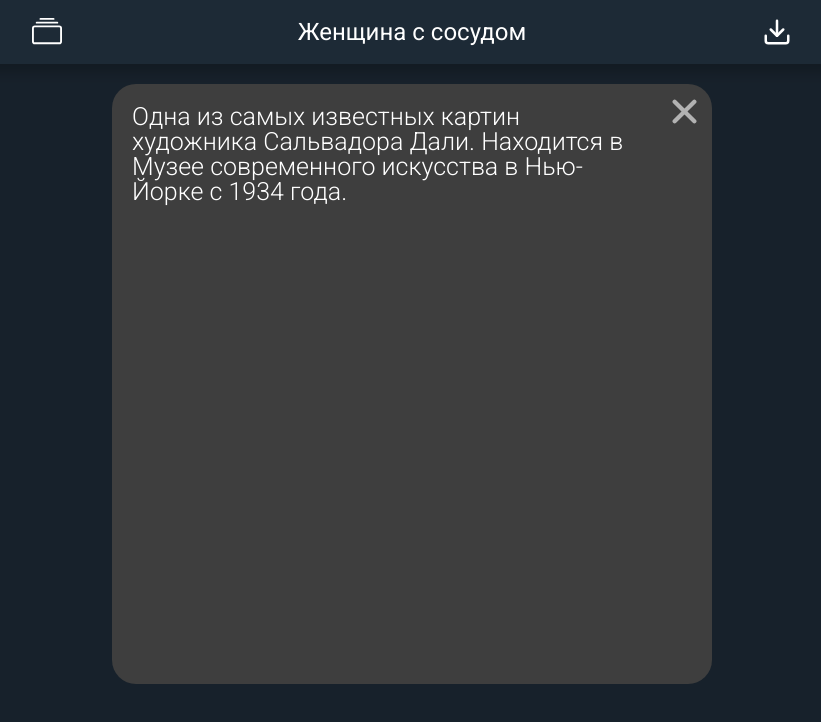
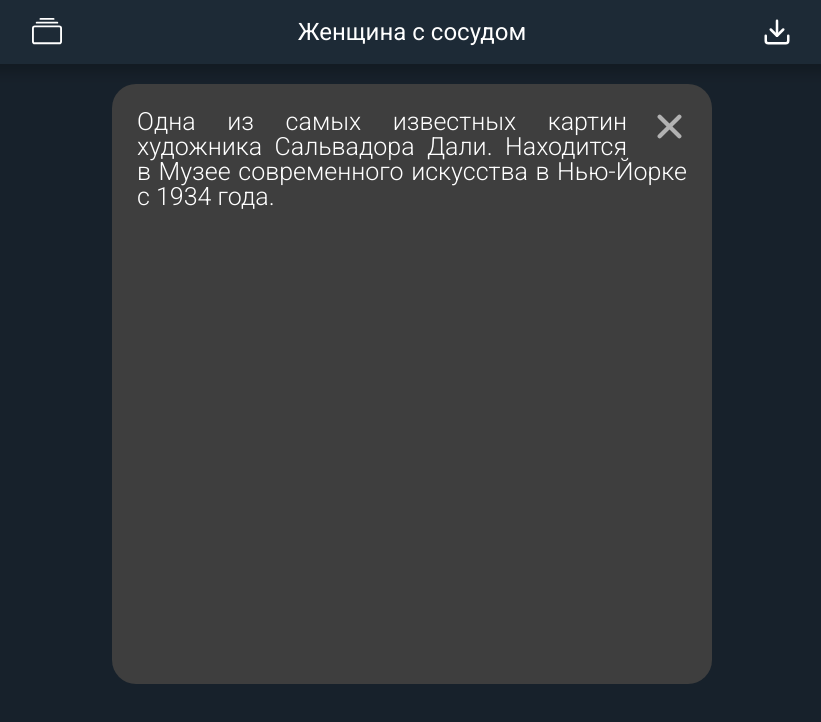
Before and after one commit to toqsukr/RPS-Frontend, a React (Vite) app: page / in a window 1280 px wide. Both pictures are taken after a click on the icon 912 px from the left and 111 px from the top of the page. Shown: the top 722 px of the page, without its empty margins (228-1049 px from the left). Built offline with nearby package versions, Linux system fonts and the light colour scheme.

Commit message:
added card description scroll

```diff
--- a/src/components/imageBox/ImageBox.component.tsx
+++ b/src/components/imageBox/ImageBox.component.tsx
@@ -56,8 +56,8 @@
           [css.hide_image]: showInfo != null && !showInfo,
         })}
         id={css.home_image_info_container}>
+        <IoClose onClick={() => setShowInfo(false)} />
         <p>{images[currentImageID].description ?? 'No description D:'}</p>
-        <IoClose onClick={() => setShowInfo(false)} />
       </div>
     </div>
   )
--- a/src/components/imageBox/ImageBox.module.scss
+++ b/src/components/imageBox/ImageBox.module.scss
@@ -54,7 +54,6 @@
 
 #home_image_info_container {
   position: relative;
-  display: flex;
   width: 100%;
   height: 100%;
   opacity: 0;
@@ -62,14 +61,17 @@
   user-select: none;
   pointer-events: none;
   background-color: rgb(62, 62, 62);
+  overflow-y: auto;
   svg {
-    align-self: flex-start;
-    justify-self: flex-end;
+    float: right;
+    margin: 20px 20px 0 20px;
   }
   p {
     user-select: none;
-    padding: 20px;
+    padding: 25px;
     flex: 1 1 0;
+    line-height: 25px;
+    text-align: justify;
   }
 }
 
```
